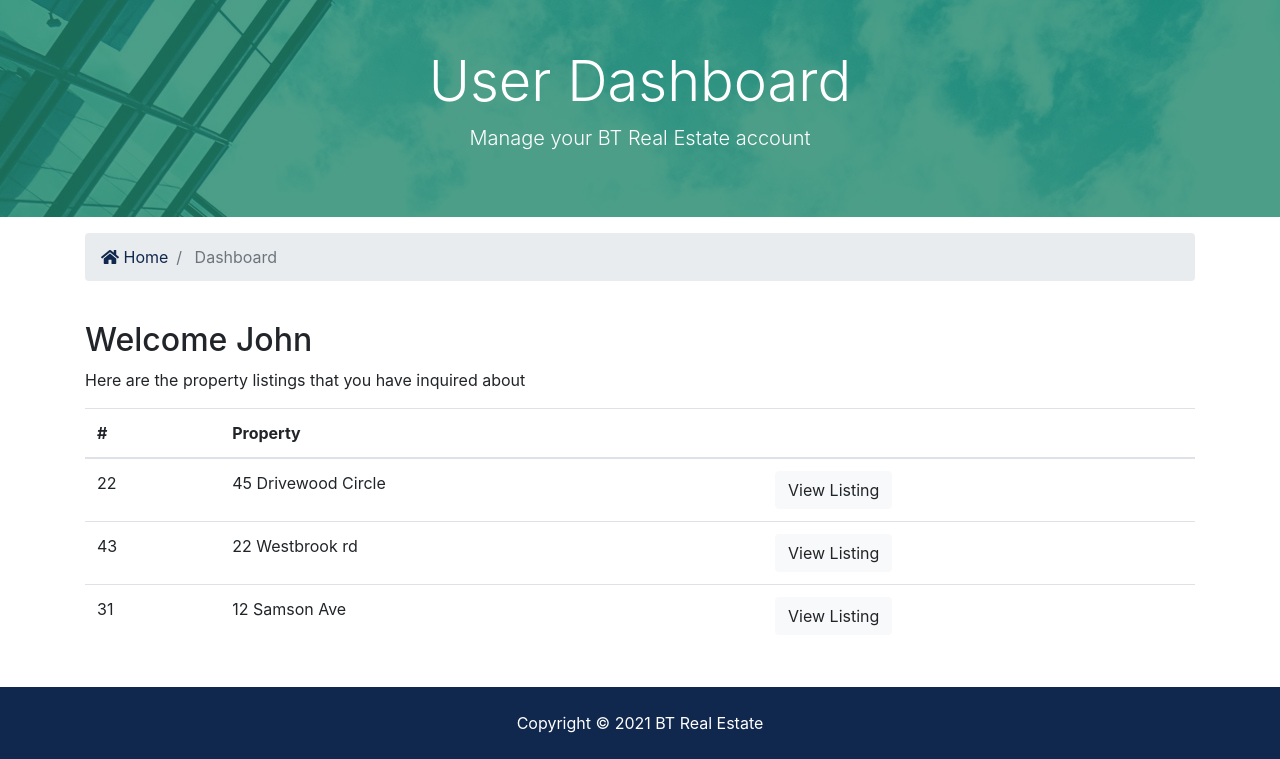
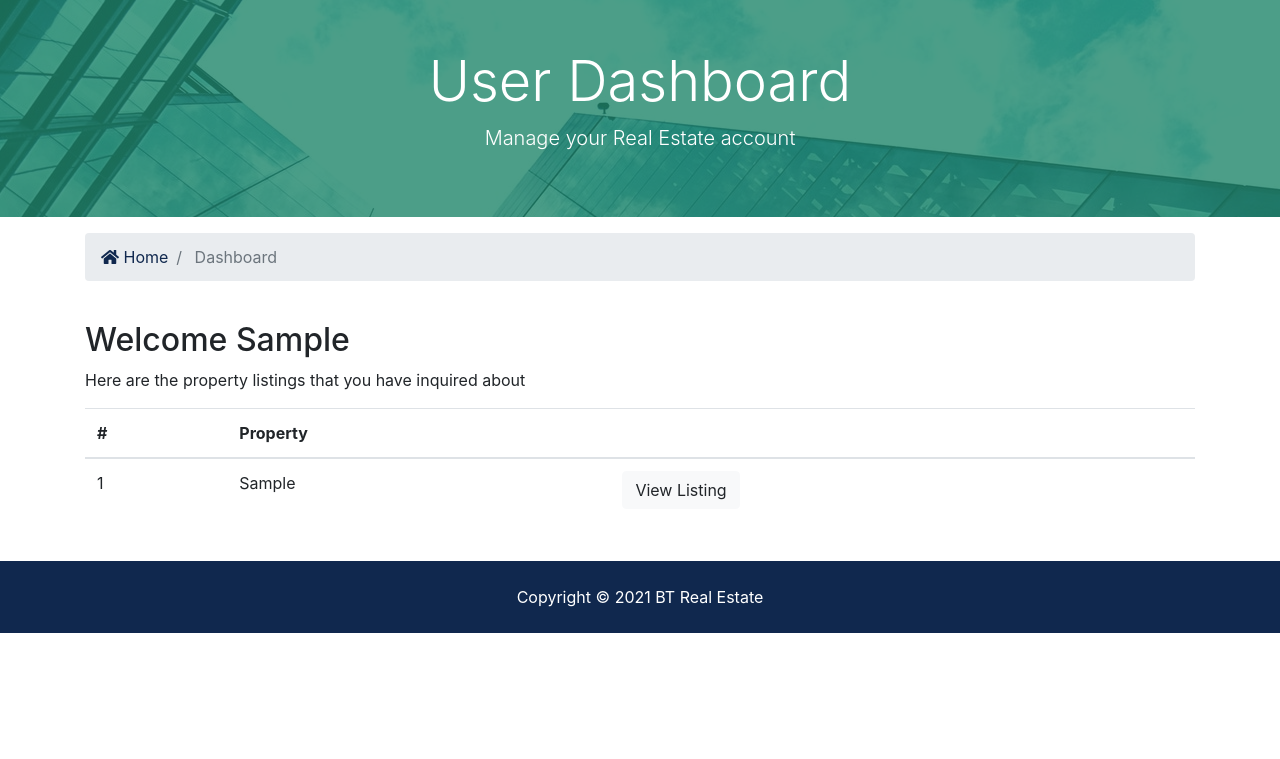
Before and after one commit to vadera11jeet/Real-Estste, a Django app: page /accounts/dashboard in a window 1280 px wide. Shown: the part 128-887 px from the top of the page. After the commit the page ends 761 px from the top, so only its background shows below. Run offline with Django 3.2, Linux system fonts and the light colour scheme; a user stored in the database is signed in; tables that the repository leaves empty hold one stand-in row (values such as "Sample post"); some libraries are stand-ins or nearby versions.

Commit message:
user dashboard is working

```diff
--- a/accounts/views.py
+++ b/accounts/views.py
@@ -1,6 +1,7 @@
 from django.shortcuts import render, redirect
 from django.contrib import messages, auth
 from django.contrib.auth.models import User
+from contacts.models import Contact
 
 # Create your views here.
 def register(request):
@@ -52,7 +53,12 @@
         return render(request, 'accounts/login.html')
 
 def dashboard(request):
-    return render(request, 'accounts/dashboard.html')
+    user_contacts = Contact.objects.order_by('-contact_date').filter(user_id =request.user.id)
+    context = {
+        'contacts' : user_contacts
+    }
+
+    return render(request, 'accounts/dashboard.html', context)
 
 def logout(request):
     if request.method == 'POST':
--- a/templates/accounts/dashboard.html
+++ b/templates/accounts/dashboard.html
@@ -10,7 +10,7 @@
       <div class="row text-center">
         <div class="col-md-12">
           <h1 class="display-4">User Dashboard</h1>
-          <p class="lead">Manage your BT Real Estate account</p>
+          <p class="lead">Manage your Real Estate account</p>
         </div>
       </div>
     </div>
@@ -38,7 +38,8 @@
     <div class="container">
       <div class="row">
         <div class="col-md-12">
-          <h2>Welcome John</h2>
+          <h2>Welcome {{user.first_name}}</h2>
+          {% if contacts %}
             <p>Here are the property listings that you have inquired about</p>
             <table class="table">
               <thead>
@@ -49,29 +50,20 @@
                 </tr>
               </thead>
               <tbody>
+                {% for contact in contacts %}
                   <tr>
-                <td>22</td>
-                <td>45 Drivewood Circle</td>
+                    <td>{{contact.id}}</td>
+                    <td>{{contact.listing}}</td>
                     <td>
-                  <a class="btn btn-light" href="#">View Listing</a>
+                      <a class="btn btn-light" href="{% url 'listing' contact.listing_id %}">View Listing</a>
                     </td>
                   </tr>
-              <tr>
-                <td>43</td>
-                <td>22 Westbrook rd</td>
-                <td>
-                  <a class="btn btn-light" href="#">View Listing</a>
-                </td>
-              </tr>
-              <tr>
-                <td>31</td>
-                <td>12 Samson Ave</td>
-                <td>
-                  <a class="btn btn-light" href="#">View Listing</a>
-                </td>
-              </tr>
+                {% endfor %}
               </tbody>
             </table>
+          {% else %}
+            <p>You have not made any inquery</p>
+          {% endif %}
         </div>
       </div>
     </div>
```
Also changed, not shown: contacts/views.py (+7 -0 lines). Lines whose indentation alone changed are shown as unchanged.
